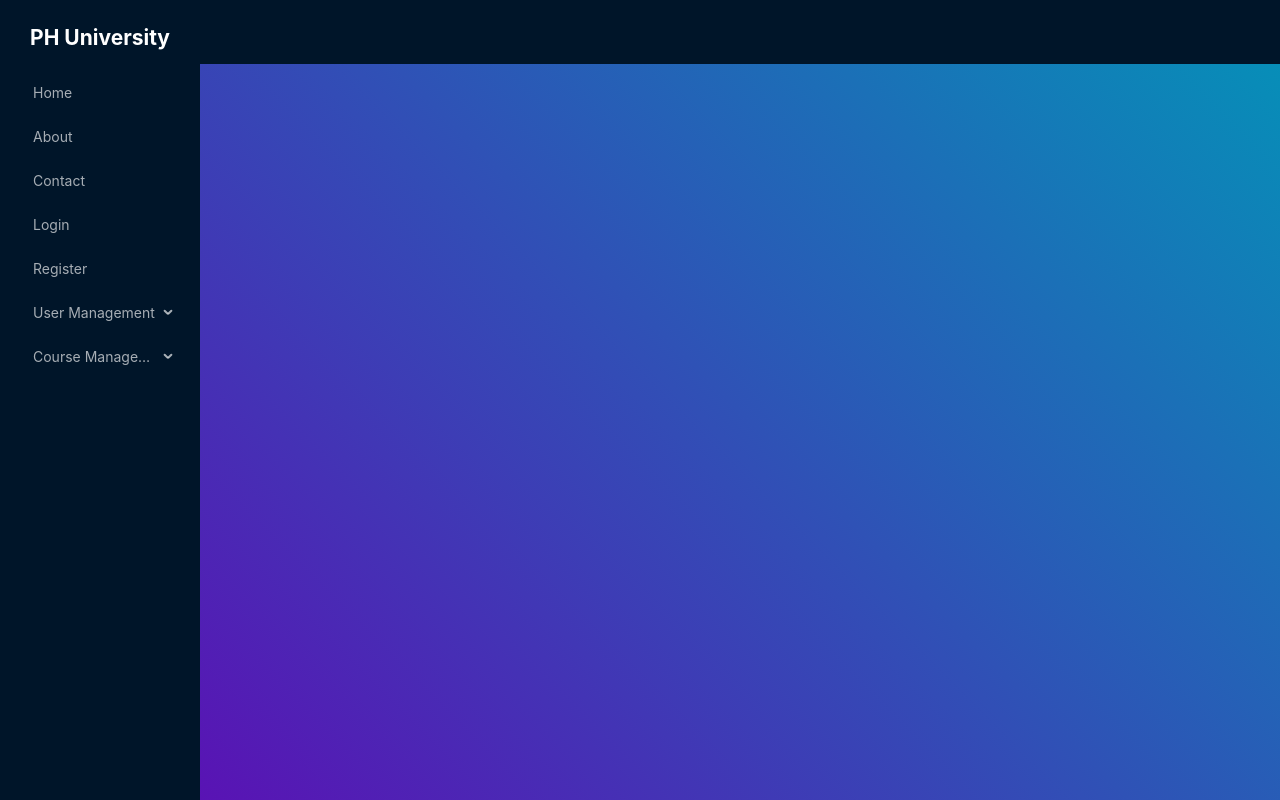
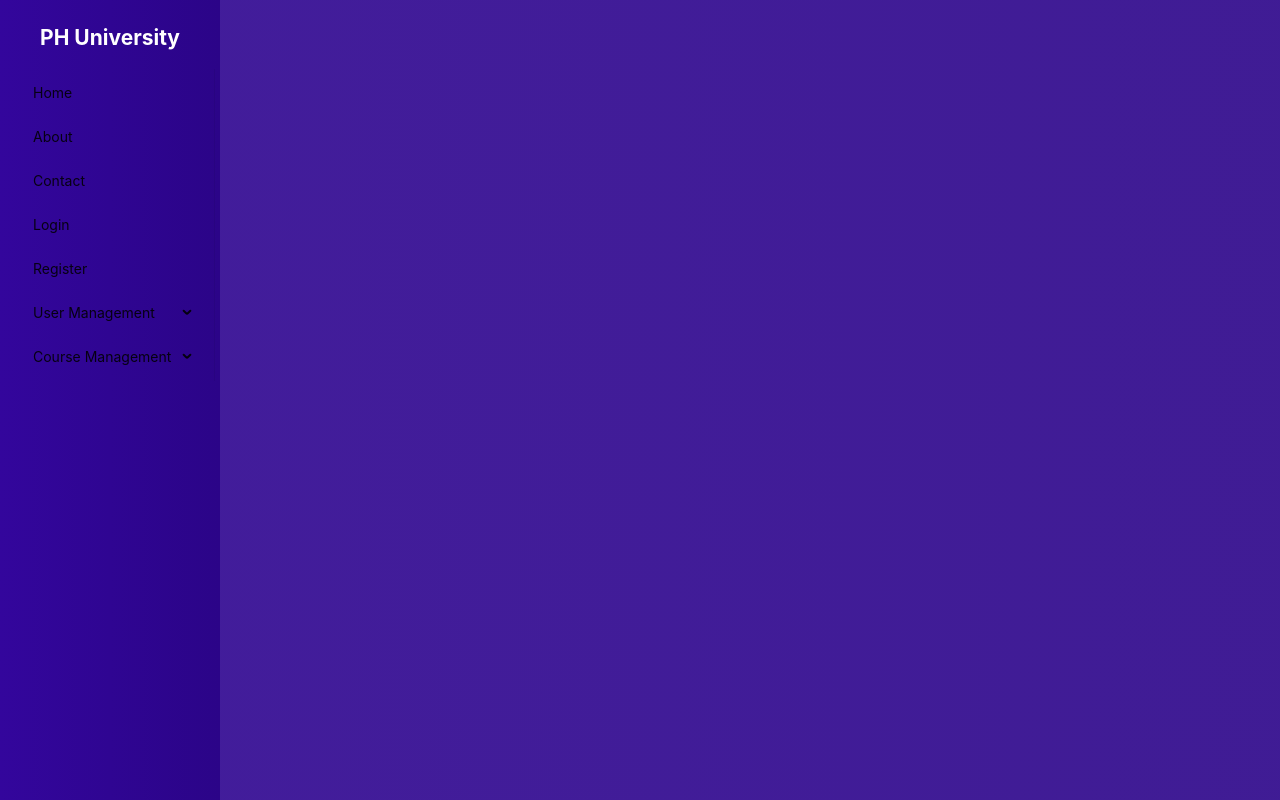
Before and after one commit to Robin0787/PH-University-Client, a React (Vite) app: page /student in a window 1280 px wide. Built offline with nearby package versions, Linux system fonts and the light colour scheme.

Commit message:
'Updated'

```diff
--- a/package.json
+++ b/package.json
@@ -14,6 +14,7 @@
   "dependencies": {
     "@reduxjs/toolkit": "^2.0.1",
     "antd": "^5.13.1",
+    "jwt-decode": "^4.0.0",
     "react": "^18.2.0",
     "react-dom": "^18.2.0",
     "react-hook-form": "^7.49.3",
--- a/src/components/layout/MainLayout.tsx
+++ b/src/components/layout/MainLayout.tsx
@@ -3,20 +3,16 @@ import { Toaster } from "react-hot-toast";
 import { Outlet } from "react-router-dom";
 import Sidebar from "./Sidebar";
 
-const { Header, Content } = Layout;
+const { Content } = Layout;
 
 const MainLayout = () => {
   return (
     <Layout style={{ height: "100vh" }}>
       <Sidebar />
       <Layout>
-        <Header style={{ padding: 0 }} />
         <Content className="content-bg">
           <Outlet />
         </Content>
-        {/* <Footer style={{ textAlign: "center" }}>
-          Ant Design ©{new Date().getFullYear()} Created by Ant UED
-        </Footer> */}
       </Layout>
       <Toaster position="bottom-left" />
     </Layout>
--- a/src/components/layout/Sidebar.tsx
+++ b/src/components/layout/Sidebar.tsx
@@ -38,7 +38,12 @@ const Sidebar = () => {
   }
 
   return (
-    <Sider breakpoint="lg" collapsedWidth="0" style={{ padding: "5px" }}>
+    <Sider
+      breakpoint="lg"
+      collapsedWidth="0"
+      className="sidebar-bg"
+      width={220}
+    >
       <div
         className="demo-logo-vertical"
         style={{
@@ -55,7 +60,7 @@ const Sidebar = () => {
       </div>
 
       <Menu
-        theme="dark"
+        style={{ backgroundColor: "transparent", color: "white" }}
         mode="inline"
         defaultSelectedKeys={["4"]}
         items={sidebarItems}
--- a/src/index.css
+++ b/src/index.css
@@ -4,8 +4,36 @@
   box-sizing: border-box;
 }
 
+.sidebar-bg {
+  background: linear-gradient(
+    90deg,
+    rgb(51, 6, 156),
+    rgb(43, 4, 136)
+  ) !important;
+  color: white;
+  padding: 5px;
+}
+
 .content-bg {
+  --gradient: linear-gradient(
+    90deg,
+    rgba(51, 6, 156, 0.9),
+    rgb(43, 4, 136, 0.9)
+  );
+  color: white;
   height: 100%;
   padding: 24px 16px 0;
-  background: linear-gradient(45deg, rgb(89, 19, 180), rgb(7, 142, 184));
+  background: var(--gradient);
+  background-size: 300%;
+  background-position: left;
+  animation: bg-animation 10s infinite alternate;
 }
+
+@keyframes bg-animation {
+  0% {
+    background-position: left;
+  }
+  100% {
+    background-position: right;
+  }
+}
--- a/src/pages/login/Login.tsx
+++ b/src/pages/login/Login.tsx
@@ -4,19 +4,23 @@ import { useForm } from "react-hook-form";
 import toast from "react-hot-toast";
 import { useNavigate } from "react-router-dom";
 import { useLoginMutation } from "../../redux/features/auth/authApi";
+import { setUser } from "../../redux/features/auth/authSlice";
+import { useAppDispatch } from "../../redux/hooks";
 import { TUserInfo } from "../../types/baseApi.types";
+import verifyToken from "../../utils/verifyToken";
 import style from "./login.module.css";
 
 const Login = () => {
-  const [login, { error }] = useLoginMutation();
+  const [login] = useLoginMutation();
   const navigate = useNavigate();
+  const dispatch = useAppDispatch();
   const { register, handleSubmit } = useForm({
     defaultValues: {
       id: "A-0001",
       password: "robin123",
     },
   });
-  function handleLogin(data: any) {
+  async function handleLogin(data: any) {
     if (!data.id) {
       toast.error("id is required!");
       return;
@@ -28,18 +32,21 @@ const Login = () => {
       id: data.id,
       password: data.password,
     };
-    login(loginData).then((res: any) => {
-      const token = res?.data?.data?.accessToken;
-      localStorage.setItem("accessToken", token);
+
+    try {
+      const res = await login(loginData).unwrap();
+      const token = res?.data?.accessToken;
       if (token) {
-        toast.success("Login Successful.");
+        const user = verifyToken(token);
+        dispatch(setUser({ user, token: token }));
+
+        // ------------------------ //
+        toast.success(res?.message);
         navigate("/");
       }
-    });
-  }
-  if (error) {
-    console.log(error);
-    toast.error(error?.data?.message || "Something went wrong!");
+    } catch (err: any) {
+      toast.error(err?.data?.message || "Something went wrong!");
+    }
   }
   return (
     <section className={style.mainContainer}>
--- a/src/pages/login/login.module.css
+++ b/src/pages/login/login.module.css
@@ -22,6 +22,7 @@ form {
   padding: 30px;
   border-radius: 8px;
   background: var(--gradient);
+  color: black;
   background-size: 300%;
   background-position: left;
   animation: bg-animation 10s infinite alternate;
--- /dev/null
+++ b/src/utils/verifyToken.ts
@@ -0,0 +1,8 @@
+import { jwtDecode } from "jwt-decode";
+
+const verifyToken = (token: string) => {
+  const decoded = jwtDecode(token);
+  return decoded;
+};
+
+export default verifyToken;
```
Also changed, not shown: src/types/authSlice.ts (added), 1 other file (tests, documents, lock files or other folders).
